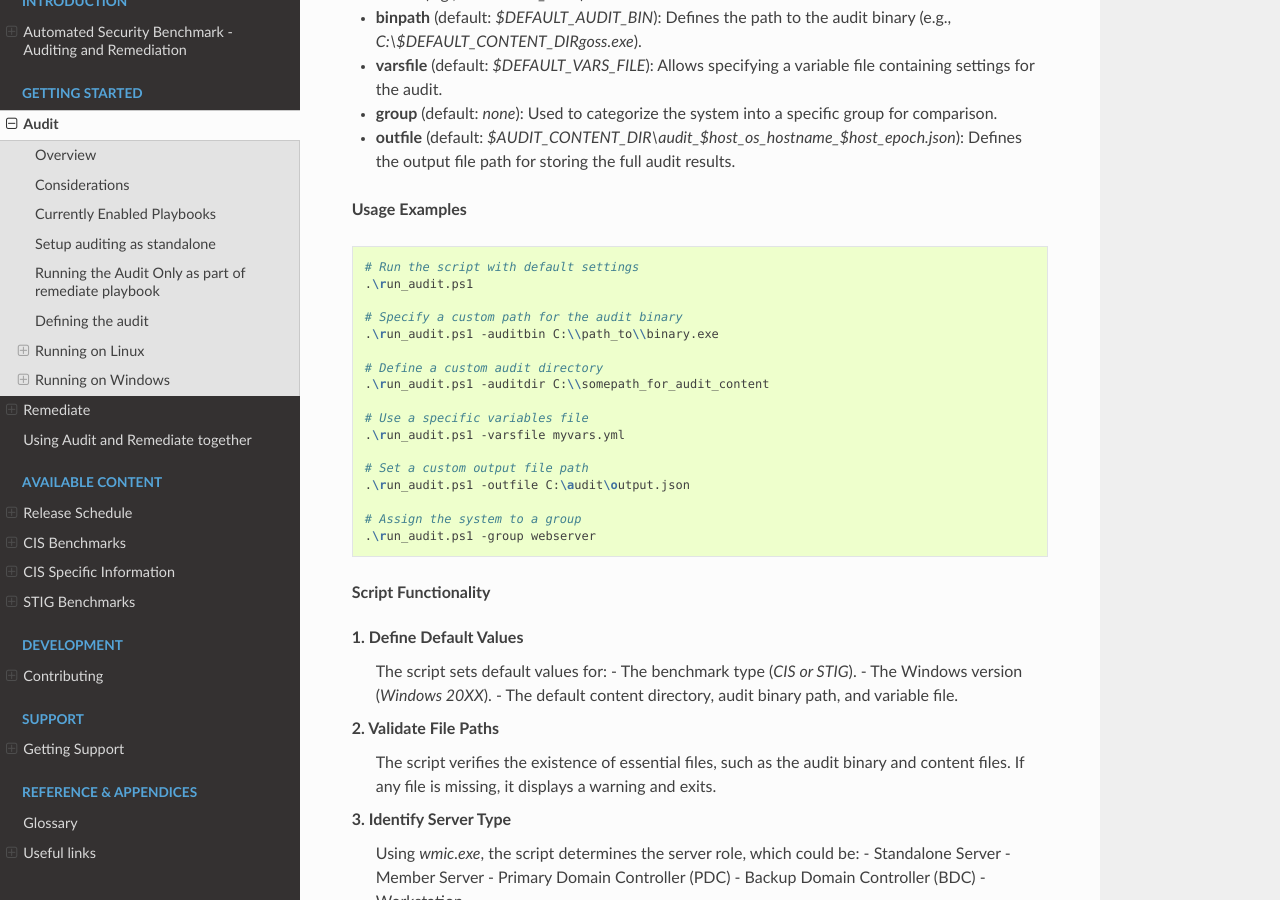
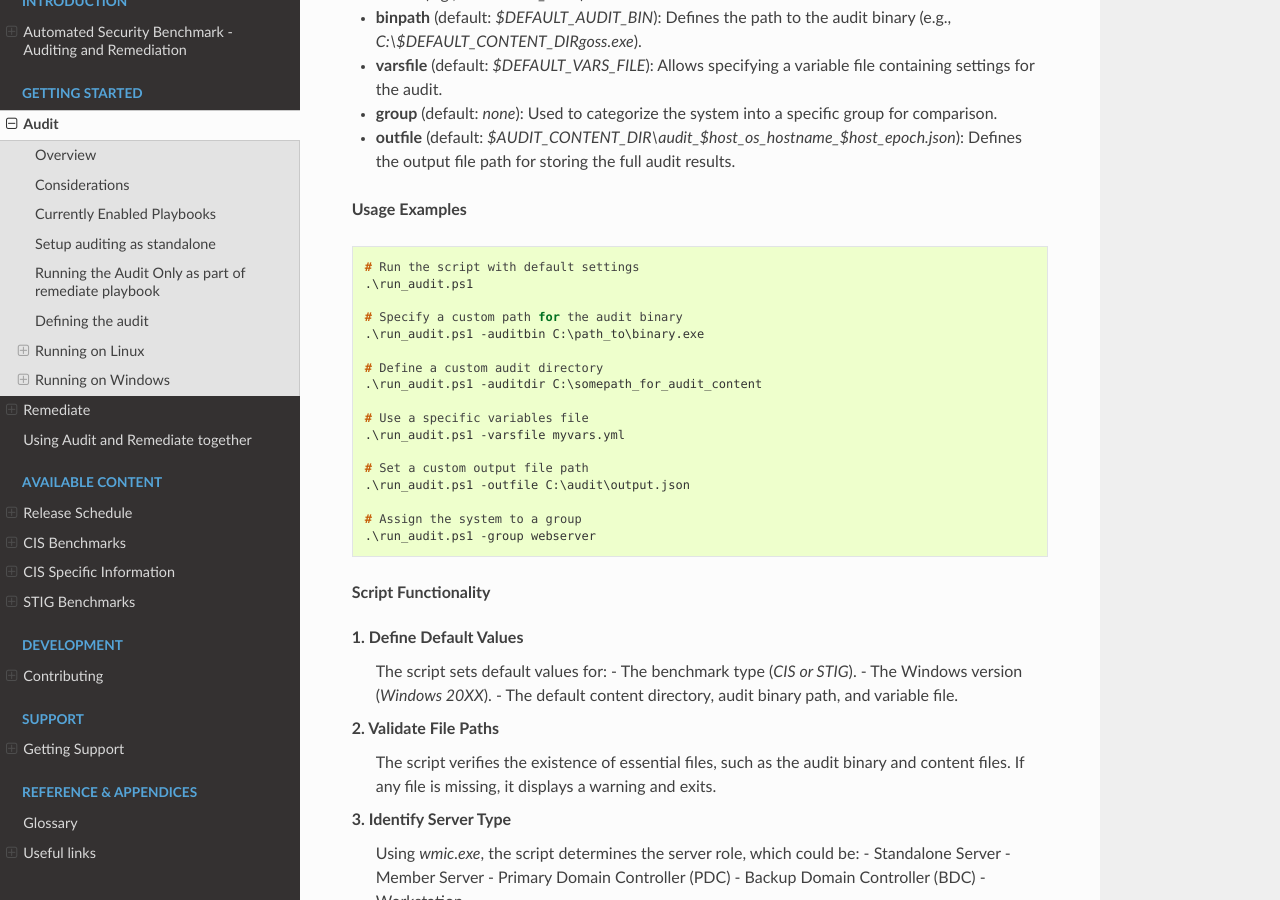
Before and after one commit to ansible-lockdown/MPG-AL-READTHEDOCS, a Sphinx documentation site: the page built from docs/source/audit/getting-started-audit.rst, in a window 1280 px wide and 900 px high, scrolled down 8727 px. Built offline with Sphinx 7.4.7 and the Read the Docs theme 3.1.0, drawn with Linux system fonts in a browser that asks for light colours.

Commit message:
Update Windows Explaination of .ps1 script revamp v2
Signed-off-by: Frederick Witty <frederickw@mindpointgroup.com>

```diff
--- a/docs/source/audit/getting-started-audit.rst
+++ b/docs/source/audit/getting-started-audit.rst
@@ -445,16 +445,16 @@ The script supports the following parameters:
 
 **Usage Examples**
 
-.. code-block:: shell
+.. code-block:: console
 
     # Run the script with default settings
     .\run_audit.ps1
 
     # Specify a custom path for the audit binary
-    .\run_audit.ps1 -auditbin C:\\path_to\\binary.exe
+    .\run_audit.ps1 -auditbin C:\path_to\binary.exe
 
     # Define a custom audit directory
-    .\run_audit.ps1 -auditdir C:\\somepath_for_audit_content
+    .\run_audit.ps1 -auditdir C:\somepath_for_audit_content
 
     # Use a specific variables file
     .\run_audit.ps1 -varsfile myvars.yml
```
